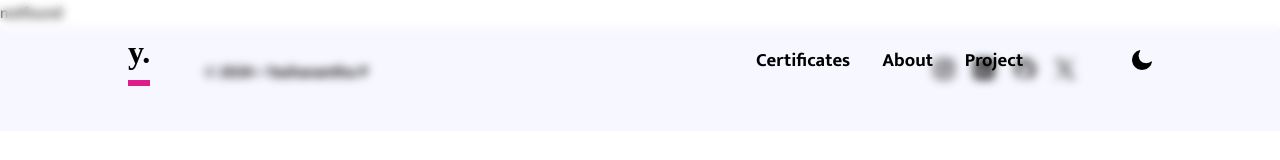
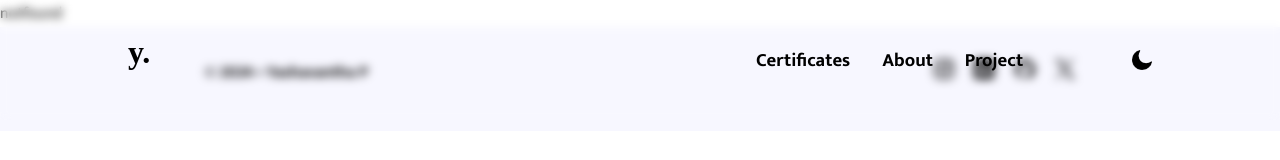
Before and after one commit to yashavanthap55/PORTFOLIO, a React (Vite) app: page /PORTFOLIO in a window 1280 px wide. Shown: the top 160 px of the page. Built offline with nearby package versions, Linux system fonts and the light colour scheme; a web font is replaced by a local one.

Commit message:
Update Navbar.jsx

```diff
--- a/src/components/Navbar/Navbar.jsx
+++ b/src/components/Navbar/Navbar.jsx
@@ -25,8 +25,8 @@ function Navbar({ isDarkMode, toggleTheme, setCursorOpacity }) {
       style={{ color: isDarkMode ? '#fff' : '#000' }}
     >
       <div className="left-text">
-        <Link to='/PORTFOLIO'>
-          <h1 className={location.pathname === '/PORTFOLIO' ? 'showe' : 'hovere'}>y.</h1>
+        <Link to='/PORTFOLIO/'>
+          <h1 className={location.pathname === '/PORTFOLIO/' ? 'showe' : 'hovere'}>y.</h1>
         </Link>
       </div>
       <div className='right-text'>
```
